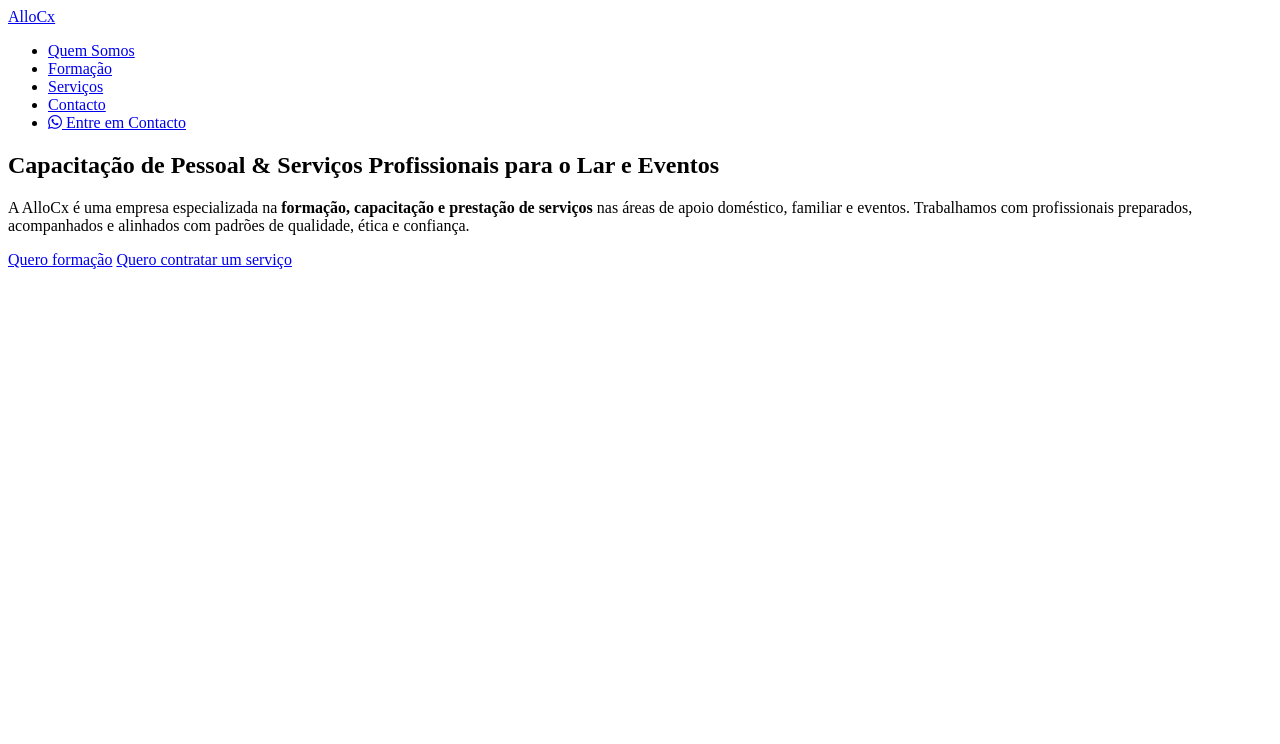
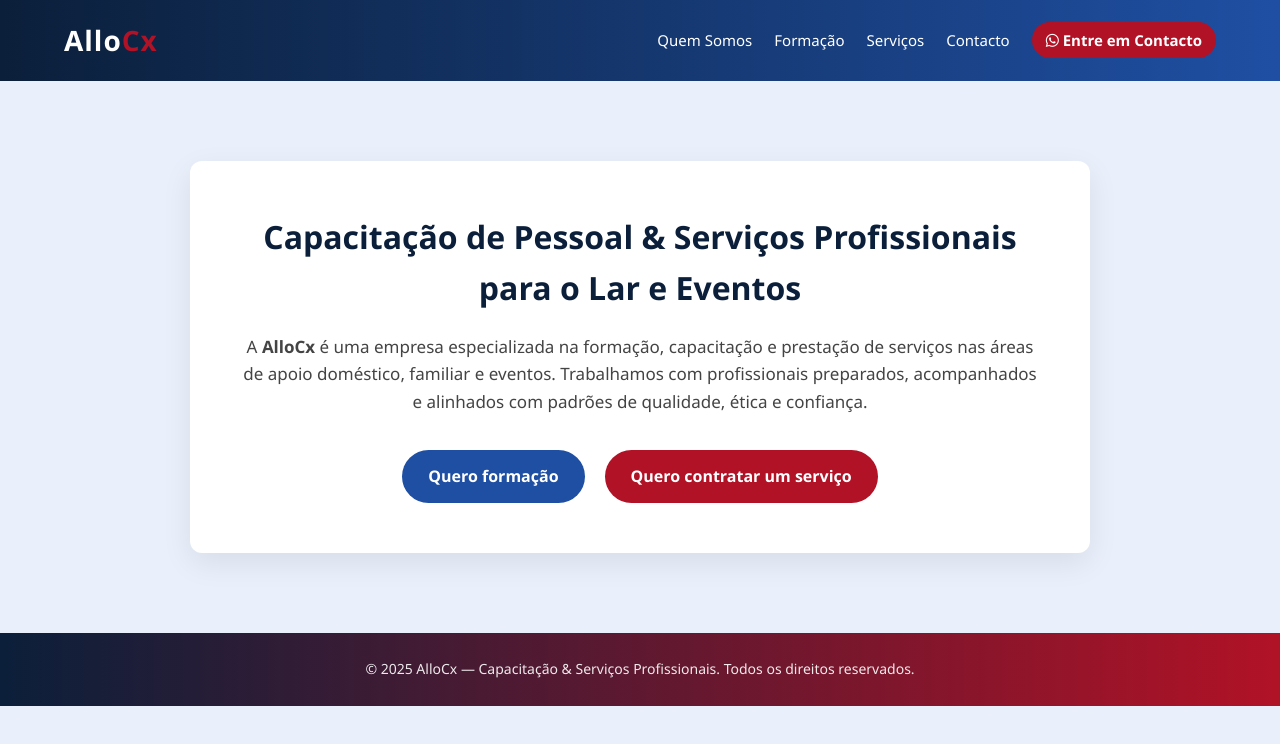
Before and after one commit to shemilsa/allox-website, a plain HTML site: page index.html in a window 1280 px wide. Drawn offline with Linux system fonts and the light colour scheme.

```diff
--- a/index.html
+++ b/index.html
@@ -1,28 +1,202 @@
-
-
 <!DOCTYPE html>
 <html lang="pt">
 <head>
     <meta charset="UTF-8">
     <meta name="viewport" content="width=device-width, initial-scale=1.0">
     <title>AlloCx | Capacitação de Pessoal & Serviços Profissionais</title>
-    <link rel="stylesheet" href="css/style.css">
+
+    <!-- Font Awesome -->
     <link rel="stylesheet" href="https://cdnjs.cloudflare.com/ajax/libs/font-awesome/6.0.0-beta3/css/all.min.css">
+
+    <!-- Estilos -->
+    <style>
+        :root {
+            --azul-escuro: #0b1f3a;
+            --azul-medio: #1f4fa3;
+            --azul-claro: #e9f0fb;
+            --vermelho-elegante: #b11226;
+            --cinza-texto: #444;
+            --branco: #ffffff;
+        }
+
+        * {
+            margin: 0;
+            padding: 0;
+            box-sizing: border-box;
+            font-family: "Segoe UI", Arial, sans-serif;
+        }
+
+        body {
+            background-color: var(--azul-claro);
+            color: var(--cinza-texto);
+            line-height: 1.6;
+        }
+
+        /* HEADER */
+        header {
+            background: linear-gradient(90deg, var(--azul-escuro), var(--azul-medio));
+            padding: 18px 0;
+        }
+
+        .nav-container {
+            width: 90%;
+            max-width: 1200px;
+            margin: auto;
+            display: flex;
+            justify-content: space-between;
+            align-items: center;
+        }
+
+        .logo a {
+            font-size: 28px;
+            font-weight: 700;
+            color: var(--branco);
+            text-decoration: none;
+            letter-spacing: 1px;
+        }
+
+        .logo a span {
+            color: var(--vermelho-elegante);
+        }
+
+        nav ul {
+            list-style: none;
+            display: flex;
+            gap: 22px;
+            align-items: center;
+        }
+
+        nav ul li a {
+            text-decoration: none;
+            color: var(--branco);
+            font-size: 15px;
+            transition: color 0.3s;
+        }
+
+        nav ul li a:hover {
+            color: var(--vermelho-elegante);
+        }
+
+        .whatsapp-link {
+            background-color: var(--vermelho-elegante);
+            padding: 8px 14px;
+            border-radius: 20px;
+            font-weight: 600;
+        }
+
+        .whatsapp-link:hover {
+            background-color: #8f0e1d;
+            color: var(--branco);
+        }
+
+        /* HERO */
+        #hero-content {
+            max-width: 900px;
+            margin: 80px auto;
+            background-color: var(--branco);
+            padding: 50px;
+            border-radius: 12px;
+            box-shadow: 0 10px 30px rgba(0,0,0,0.08);
+            text-align: center;
+        }
+
+        #hero-content h1 {
+            color: var(--azul-escuro);
+            font-size: 32px;
+            margin-bottom: 20px;
+        }
+
+        #hero-content p {
+            font-size: 17px;
+            margin-bottom: 35px;
+        }
+
+        /* BOTÕES */
+        .home-actions {
+            display: flex;
+            justify-content: center;
+            gap: 20px;
+            flex-wrap: wrap;
+        }
+
+        .btn {
+            padding: 14px 26px;
+            border-radius: 30px;
+            text-decoration: none;
+            font-weight: 600;
+            transition: all 0.3s ease;
+        }
+
+        .btn-primary {
+            background-color: var(--azul-medio);
+            color: var(--branco);
+        }
+
+        .btn-primary:hover {
+            background-color: var(--azul-escuro);
+        }
+
+        .btn-secondary {
+            background-color: var(--vermelho-elegante);
+            color: var(--branco);
+        }
+
+        .btn-secondary:hover {
+            background-color: #8f0e1d;
+        }
+
+        /* RODAPÉ */
+        footer {
+            background: linear-gradient(90deg, var(--azul-escuro), var(--vermelho-elegante));
+            color: var(--branco);
+            padding: 25px 0;
+            text-align: center;
+            margin-top: 80px;
+        }
+
+        footer p {
+            font-size: 14px;
+            opacity: 0.9;
+        }
+
+        /* RESPONSIVO */
+        @media (max-width: 768px) {
+            nav ul {
+                flex-wrap: wrap;
+                justify-content: center;
+            }
+
+            #hero-content {
+                margin: 40px 15px;
+                padding: 35px 25px;
+            }
+
+            #hero-content h1 {
+                font-size: 26px;
+            }
+        }
+    </style>
 </head>
+
 <body>
 
     <header>
         <div class="nav-container">
-            <div class="logo"><a href="index.html">AlloCx</a></div>
+            <div class="logo">
+                <a href="index.html">Allo<span>Cx</span></a>
+            </div>
+
             <nav>
                 <ul>
                     <li><a href="quem_somos.html">Quem Somos</a></li>
                     <li><a href="formacao/index.html">Formação</a></li>
                     <li><a href="servicos/index.html">Serviços</a></li>
                     <li><a href="contato.html">Contacto</a></li>
-                    <li><a href="https://wa.me/35191XXXXXXX" class="whatsapp-link" target="_blank">
-                        <i class="fab fa-whatsapp"></i> Entre em Contacto
-                    </a></li>
+                    <li>
+                        <a href="https://wa.me/"+244935641973" class="whatsapp-link" target="_blank">
+                            <i class="fab fa-whatsapp"></i> Entre em Contacto
+                        </a>
+                    </li>
                 </ul>
             </nav>
         </div>
@@ -32,16 +206,22 @@
         <section id="hero-content">
             <h1>Capacitação de Pessoal & Serviços Profissionais para o Lar e Eventos</h1>
 
-            <p>A AlloCx é uma empresa especializada na <strong>formação, capacitação e prestação de serviços</strong> nas áreas de apoio doméstico, familiar e eventos.
-            Trabalhamos com profissionais preparados, acompanhados e alinhados com padrões de qualidade, ética e confiança.</p>
+            <p>
+                A <strong>AlloCx</strong> é uma empresa especializada na formação, capacitação e prestação de serviços
+                nas áreas de apoio doméstico, familiar e eventos.
+                Trabalhamos com profissionais preparados, acompanhados e alinhados com padrões de qualidade, ética e confiança.
+            </p>
 
             <div class="home-actions">
                 <a href="formacao/index.html" class="btn btn-primary">Quero formação</a>
                 <a href="servicos/index.html" class="btn btn-secondary">Quero contratar um serviço</a>
             </div>
         </section>
+    </main>
 
-        </main>
+    <footer>
+        <p>© 2025 AlloCx — Capacitação & Serviços Profissionais. Todos os direitos reservados.</p>
+    </footer>
 
 </body>
 </html>
```
